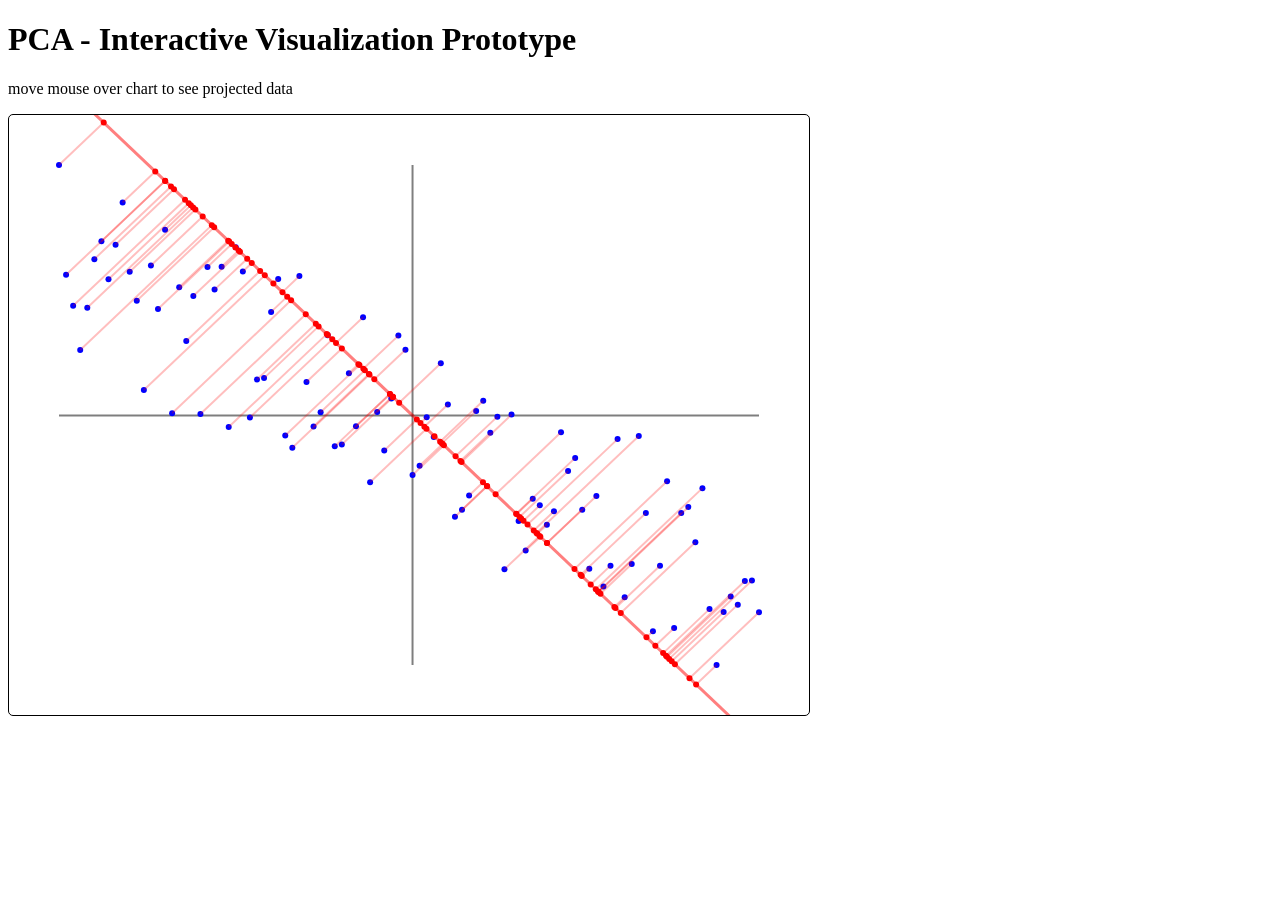
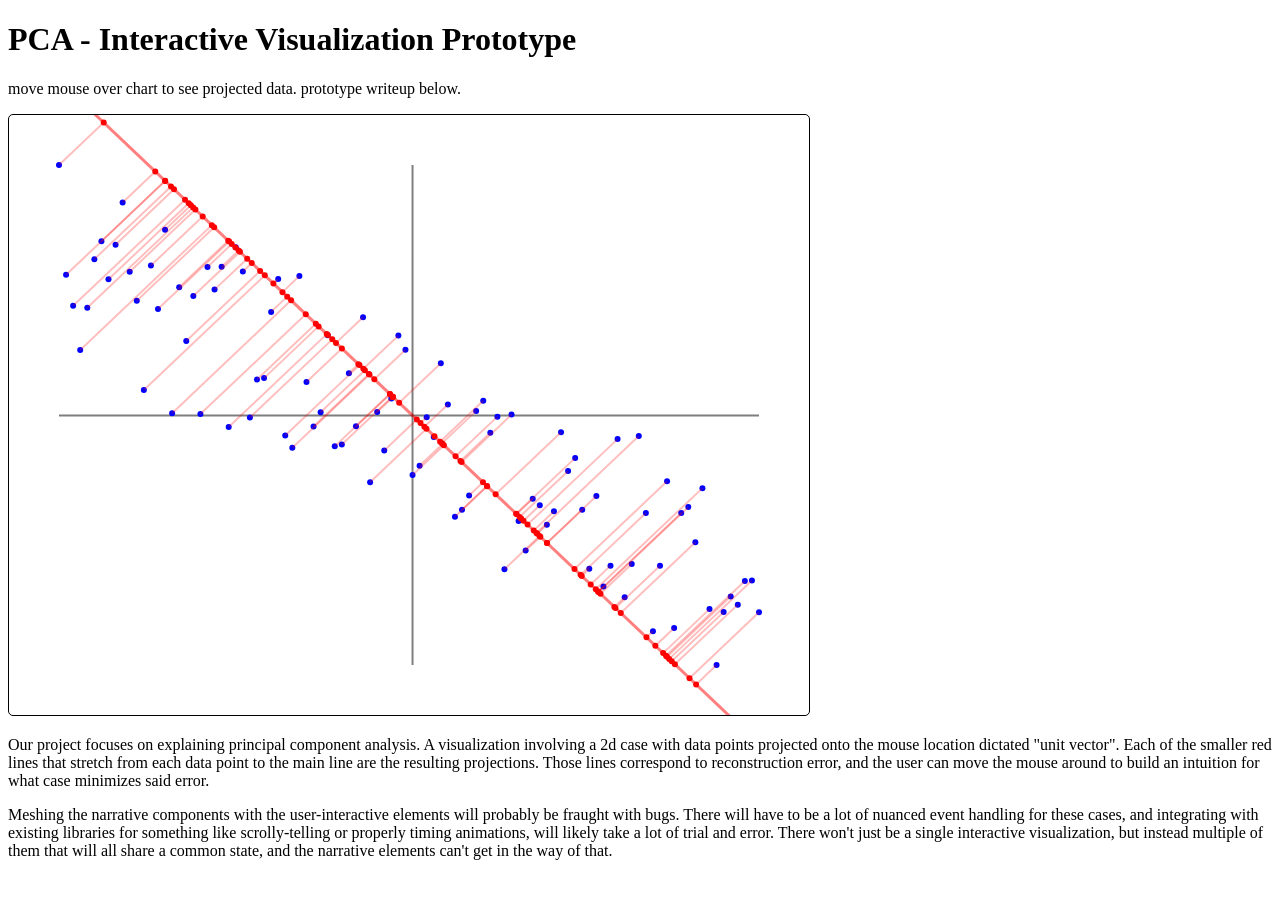
Before and after one commit to apm-denizens/dsc106-final-project, a SvelteKit app: page / in a window 1280 px wide. Shown: the top 898 px of the page. Before the commit the page ends 800 px from the top, so only its background shows below. Built offline with nearby package versions, Linux system fonts and the light colour scheme.

Commit message:
writeup added to prototype page

```diff
--- a/src/routes/+page.svelte
+++ b/src/routes/+page.svelte
@@ -201,8 +201,15 @@
 
 <div>
 <h1>PCA - Interactive Visualization Prototype</h1>
-<p>move mouse over chart to see projected data</p>
+<p>move mouse over chart to see projected data. prototype writeup below. </p>
 <!-- black border to visualization 1 -->
 <svg id="full" style="border: 1px solid black; border-radius: 5px;"></svg>
+<p>
+    Our project focuses on explaining principal component analysis. A visualization involving a 2d case with data points projected onto the mouse location dictated "unit vector". Each of the smaller red lines that stretch from each data point to the main line are the resulting projections. Those lines correspond to reconstruction error, and the user can move the mouse around to build an intuition for what case minimizes said error.
+</p>
+<p>
+    Meshing the narrative components with the user-interactive elements will probably be fraught with bugs. There will have to be a lot of nuanced event handling for these cases, and integrating with existing libraries for something like scrolly-telling or properly timing animations, will likely take a lot of trial and error. There won't just be a single interactive visualization, but instead multiple of them that will all share a common state, and the narrative elements can't get in the way of that.
+
+</p>
 <svg id="projected"></svg>
 </div>
```
